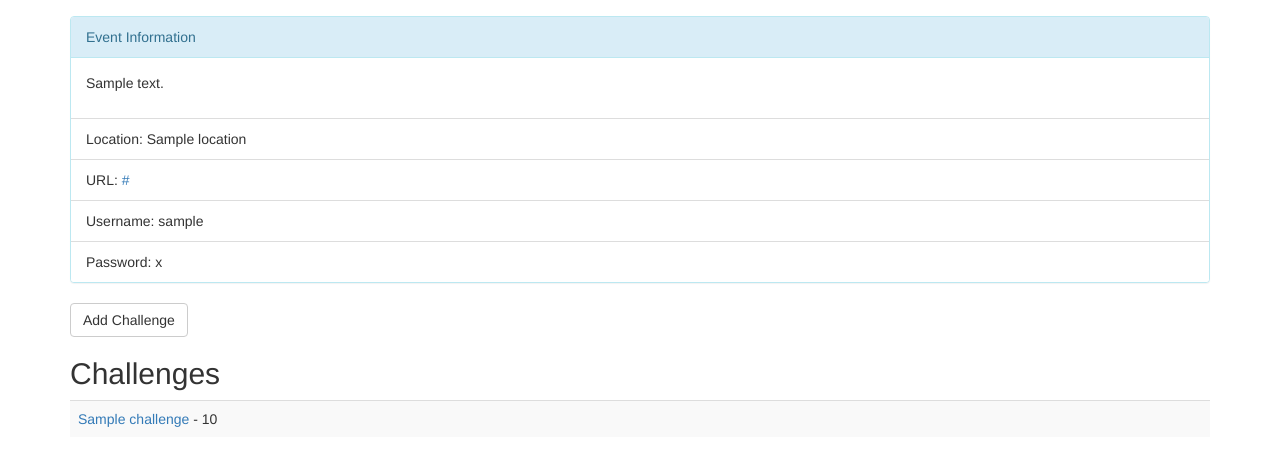
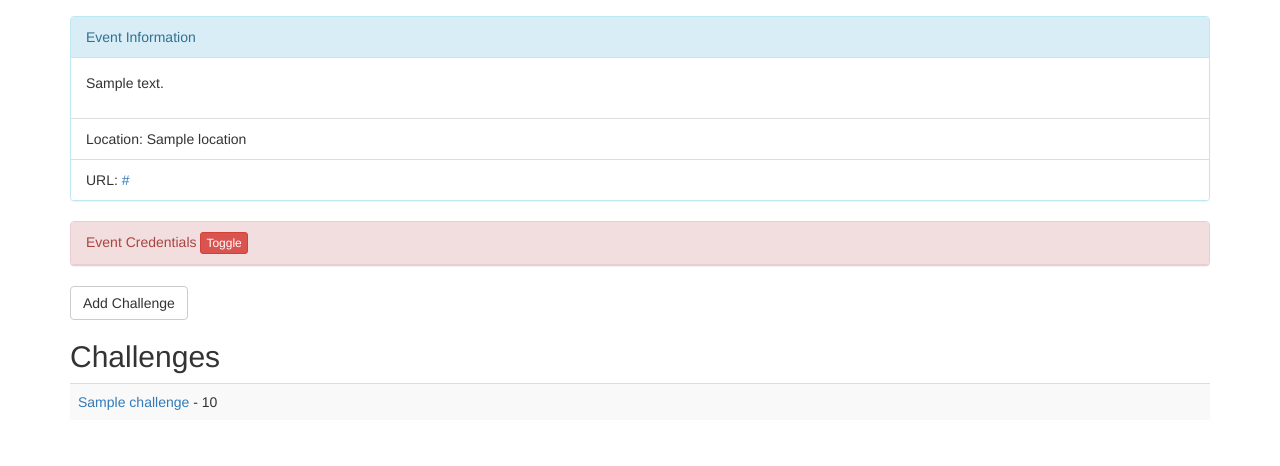
Before and after one commit to BurningNetel/ctf-manager, a Django app: template CTFmanager/templates/event/event_detail.html in a window 1280 px wide. Shown: the part 176-642 px from the top of the page. Run offline with Django 3.2, Linux system fonts and the light colour scheme; the template is opened without the code that fills it: most values are stand-ins (such as "Sample title", 1, 10 or a date in 2020); parts of the project's set-up code (start-up, migrations or seed data) failed here and were passed over; some libraries are stand-ins or nearby versions.

Commit message:
Added toggle button on credentials panel to show/hide the information

```diff
--- a/CTFmanager/templates/event/event_detail.html
+++ b/CTFmanager/templates/event/event_detail.html
@@ -23,6 +23,16 @@
             {% if event.url %}
                 <li id="id_url" class="list-group-item">URL: <a href="{{ event.url }}">{{ event.url }}</a></li>
             {% endif %}
+        </ul>
+    </div>
+    {% if event.password or event.username %}
+        <div class="panel panel-danger">
+            <div class="panel-heading">
+                Event Credentials
+                <button type="button" class="btn btn-danger btn-xs spoiler-trigger" data-toggle="collapse">Toggle</button>
+            </div>
+            <div class="panel-collapse collapse out">
+                <ul class="list-group">
                     {% if event.username %}
                         <li id="id_username" class="list-group-item">Username: {{ event.username }}</li>
                     {% endif %}
@@ -31,7 +41,13 @@
                     {% endif %}
                 </ul>
             </div>
-
+        </div>
+        <script>
+            $(".spoiler-trigger").click(function() {
+                $(this).parent().next().collapse('toggle');
+            });
+        </script>
+    {% endif %}
 
     <a class="btn btn-default" id="btn_add_challenge" href="{{ event.name }}/new">Add Challenge</a>
     <h2>Challenges</h2>
```
Lines whose indentation alone changed are shown as unchanged.
